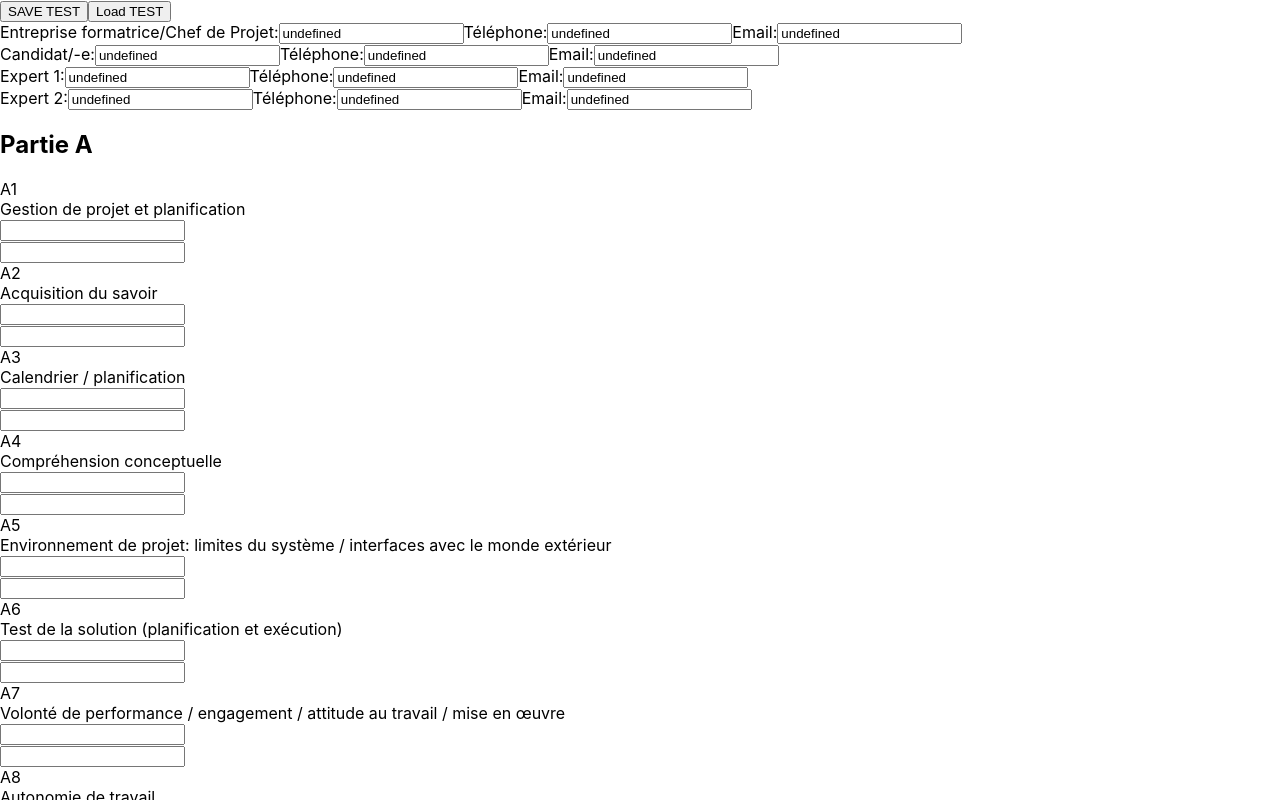
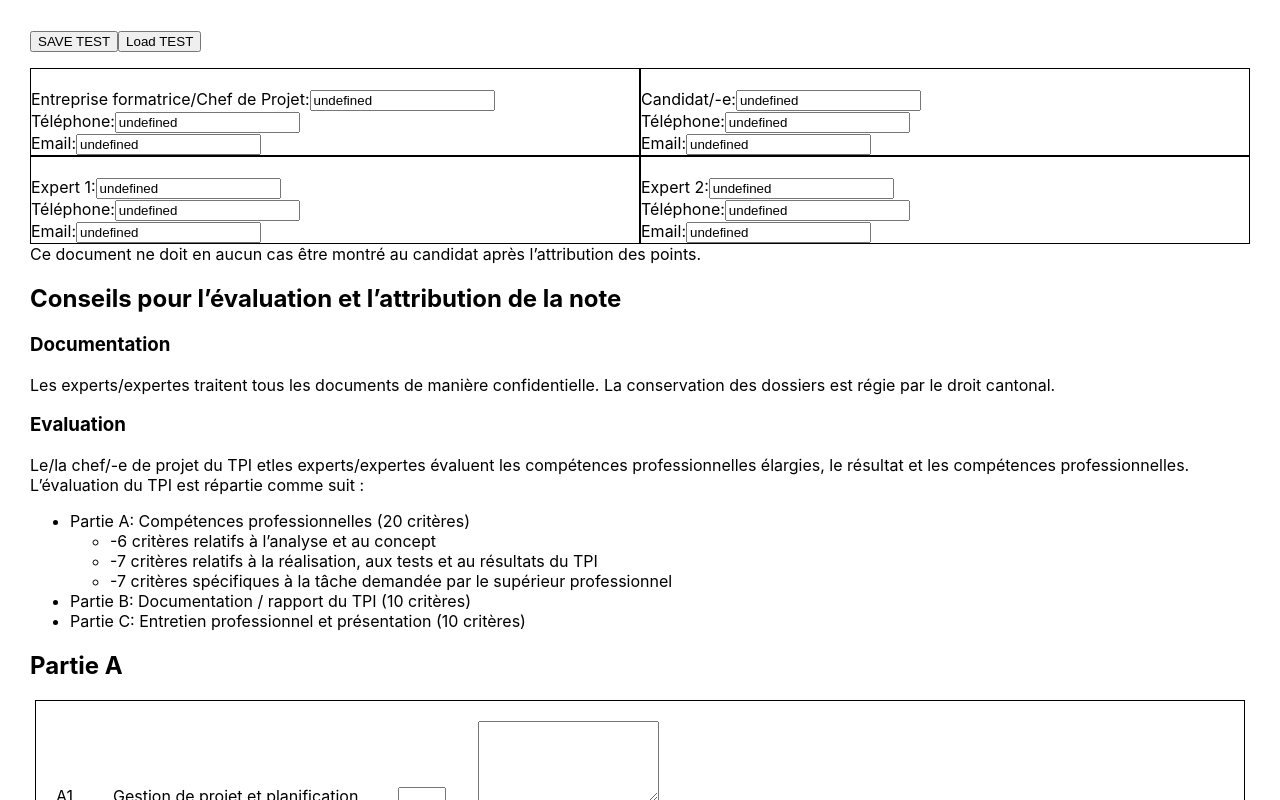
Before and after one commit to ponsfrilus/evaluation-TPI, a React (Create React App) app in the folder my-app/: page / in a window 1280 px wide. Shown: the top 800 px of the page. Built offline with nearby package versions, Linux system fonts and the light colour scheme.

Commit message:
[feature] full page skeleton

```diff
--- a/my-app/src/App.css
+++ b/my-app/src/App.css
@@ -1,38 +1,30 @@
-.App {
-  text-align: center;
+body {
+  padding: 30px;
+}
+.PeopleForm {
+  box-sizing: border-box;
+  float: left;
+  width: 50%;
+  height: 50%;
+  border: 1px solid black;
+
+}
+.EvaluationGridLine {
+  border: 1px solid black;
+  margin: 5px;
+}
+.EvaluationGridElement {
+  display: inline-block;
+  padding: 10px 10px 10px 10px;
+  margin: 10px 10px 10px 10px;
 }
 
-.App-logo {
-  height: 40vmin;
-  pointer-events: none;
+.EvaluationGridLinePt {
+  width: 10px;
+  padding-right: 40px;
 }
 
-@media (prefers-reduced-motion: no-preference) {
-  .App-logo {
-    animation: App-logo-spin infinite 20s linear;
-  }
+.EvaluationGridLineJustification {
+  cols: 40;
+  rows: 5;
 }
-
-.App-header {
-  background-color: #282c34;
-  min-height: 100vh;
-  display: flex;
-  flex-direction: column;
-  align-items: center;
-  justify-content: center;
-  font-size: calc(10px + 2vmin);
-  color: white;
-}
-
-.App-link {
-  color: #61dafb;
-}
-
-@keyframes App-logo-spin {
-  from {
-    transform: rotate(0deg);
-  }
-  to {
-    transform: rotate(360deg);
-  }
-}
--- a/my-app/src/App.js
+++ b/my-app/src/App.js
@@ -2,8 +2,11 @@ import logo from './logo.svg';
 import './App.css';
 import React, { useState, useEffect } from 'react'
 import {PeopleForm} from './components/PeopleForm.js';
-//import {Evaluation} from './components/evaluation.js';
 import {EvaluationGridLine} from './components/EvaluationGridLine.js';
+import {DocumentationPage1} from './components/DocumentationPage1.js';
+import {EvaluationSummary} from './components/EvaluationSummary.js';
+import {EvaluationComment} from './components/EvaluationComment.js';
+import {EvaluationSign} from './components/EvaluationSign.js';
 
 import {LocalStorageSave, LocalStorageLoad} from './utils/LocalStorage.js';
 
@@ -42,17 +45,19 @@ function App() {
     <div>
       <button onClick={(e) => LocalStorageSave(e)}>SAVE TEST</button>
       <button onClick={(e) => LocalStorageLoad(e)}>Load TEST</button>
+      <form name={`tpi-evaluation-form`} id={`tpi-evaluation-form`}>
         <div className="evaluationPersons">
           <PeopleForm fieldPrefix="cdp" fields={["Entreprise formatrice/Chef de Projet", "Téléphone", "Email"]}/>
           <PeopleForm fieldPrefix="cand" fields={["Candidat/-e", "Téléphone", "Email"]}/>
           <PeopleForm fieldPrefix="exp1" fields={["Expert 1", "Téléphone", "Email"]}/>
           <PeopleForm fieldPrefix="exp2" fields={["Expert 2", "Téléphone", "Email"]}/>
         </div>
+        <DocumentationPage1 />
         <div className="evaluationGrid">
           { /*get first level of data key, e.g. Partie A*/ }
           {Object.entries(data).map((el, idx) => {
             { /*Display each part title*/ }
-          return (<div className="{el[0]}">
+            return (<div className={`${el[0]} eval_part`}>
               <h2>{el[0]}</h2>
               { /*Loop over each part data*/ }
               {el[1].line.map((el, idx) => (
@@ -61,9 +66,16 @@ function App() {
             </div>)
           })}
         </div>
-      <div className="evaluationSummary">evaluationSummary</div>
-      <div className="evaluationComment">evaluationComment</div>
-      <div className="evaluationSign">evaluationSign</div>
+        <div className="evaluationSummary">
+          <EvaluationSummary />
+        </div>
+        <div className="evaluationComment">
+          <EvaluationComment />
+        </div>
+        <div className="evaluationSign">
+          <EvaluationSign />
+        </div>
+      </form>
     </div>
   )
 }
--- /dev/null
+++ b/my-app/src/components/DocumentationPage1.js
@@ -0,0 +1,41 @@
+import React from 'react'
+class DocumentationPage1 extends React.Component {
+  constructor(props) {
+    super(props);
+  }
+
+  render(){
+    return(
+      <div className={`DocumentationPage1`}>
+        <p>
+          Ce document ne doit en aucun cas être montré au candidat après l’attribution des points.
+        </p>
+        <h2>
+           Conseils pour l’évaluation et l’attribution de la note
+        </h2>
+        <h3>Documentation</h3>
+        <p>
+          Les experts/expertes traitent tous les documents de manière confidentielle. La conservation des dossiers est régie par le droit cantonal.
+        </p>
+        <h3>Evaluation</h3>
+        <p>
+          Le/la chef/-e de projet du TPI etles experts/expertes évaluent les compétences professionnelles élargies, le résultat et les compétences professionnelles.<br />
+          L’évaluation du TPI est répartie comme suit :
+          <ul>
+            <li>Partie A: Compétences professionnelles (20 critères)
+              <ul>
+                <li>-6 critères relatifs à l’analyse et au concept</li>
+                <li>-7 critères relatifs à la réalisation, aux tests et au résultats du TPI</li>
+                <li>-7 critères spécifiques à la tâche demandée par le supérieur professionnel</li>
+              </ul>
+            </li>
+            <li>Partie B: Documentation / rapport du TPI (10 critères)</li>
+            <li>Partie C: Entretien professionnel et présentation (10 critères)</li>
+          </ul>
+        </p>
+      </div>
+    )
+  }
+}
+
+export{DocumentationPage1}
--- /dev/null
+++ b/my-app/src/components/EvaluationComment.js
@@ -0,0 +1,16 @@
+import React from 'react'
+class EvaluationComment extends React.Component {
+  constructor(props) {
+    super(props);
+  }
+
+  render(){
+    return(
+      <div className={`EvaluationComment`}>
+        <h2>Remarque</h2>
+      </div>
+    )
+  }
+}
+
+export {EvaluationComment}
--- a/my-app/src/components/EvaluationGridLine.js
+++ b/my-app/src/components/EvaluationGridLine.js
@@ -7,17 +7,17 @@ class EvaluationGridLine extends React.Component {
   render(){
     return(
       <div key={this.props.data.id} className={`EvaluationGridLine`}>
-        <div key={`${this.props.data.id}_EvaluationGridLineID`} className="EvaluationGridLineID">
+        <div key={`${this.props.data.id}_EvaluationGridLineID`} className="EvaluationGridElement EvaluationGridLineID">
           {this.props.data.id}
         </div>
-        <div key={`${this.props.data.id}_EvaluationGridLineQuestion`} className="EvaluationGridLineQuestion">
+        <div key={`${this.props.data.id}_EvaluationGridLineQuestion`} className="EvaluationGridElement EvaluationGridLineQuestion">
           {this.props.data.description}
         </div>
-        <div key={`${this.props.data.id}_EvaluationGridLinePt`} className="EvaluationGridLinePt">
-          <input type="text" id={`${this.props.data.id}_pts`} />
+        <div key={`${this.props.data.id}_EvaluationGridLinePt`} className="EvaluationGridElement EvaluationGridLinePt">
+          <input type="number" id={`${this.props.data.id}_pts`} min={0} max={3} step={1} size={1} />
         </div>
-        <div key={`${this.props.data.id}_EvaluationGridLineJustification`} className="EvaluationGridLineJustification">
-          <input type="text" id={`${this.props.data.id}_justification`} />
+        <div key={`${this.props.data.id}_EvaluationGridLineJustification`} className="EvaluationGridElement EvaluationGridLineJustification">
+          <textarea type="text" id={`${this.props.data.id}_justification`} col={40} rows={5} ></textarea>
         </div>
       </div>
     )
--- /dev/null
+++ b/my-app/src/components/EvaluationSign.js
@@ -0,0 +1,16 @@
+import React from 'react'
+class EvaluationSign extends React.Component {
+  constructor(props) {
+    super(props);
+  }
+
+  render(){
+    return(
+      <div className={`EvaluationSign`}>
+        <h2>Signatures</h2>
+      </div>
+    )
+  }
+}
+
+export {EvaluationSign}
--- /dev/null
+++ b/my-app/src/components/EvaluationSummary.js
@@ -0,0 +1,16 @@
+import React from 'react'
+class EvaluationSummary extends React.Component {
+  constructor(props) {
+    super(props);
+  }
+
+  render(){
+    return(
+      <div className={`EvaluationSummary`}>
+        <h2>Contraction</h2>
+      </div>
+    )
+  }
+}
+
+export{EvaluationSummary}
--- a/my-app/src/components/PeopleForm.js
+++ b/my-app/src/components/PeopleForm.js
@@ -31,9 +31,9 @@ class PeopleForm extends React.Component {
       <div className={`PeopleForm ${this.props.fieldPrefix}`} >
       {this.props.fields.map((field, i) => {
         return (
-          <label>
-          {field}:
-          <input type="text" id={this.props.fieldPrefix + "_" + field} value={`${this.state[this.props.fieldPrefix + "_" + field]}`} onChange={this.handleChangeTest} />
+          <label><br />
+            {field}:
+            <input type="text" id={this.props.fieldPrefix + "_" + field} value={`${this.state[this.props.fieldPrefix + "_" + field]}`} onChange={this.handleChangeTest} />
           </label>
         );
       })}
```
Lines whose indentation alone changed are shown as unchanged.
